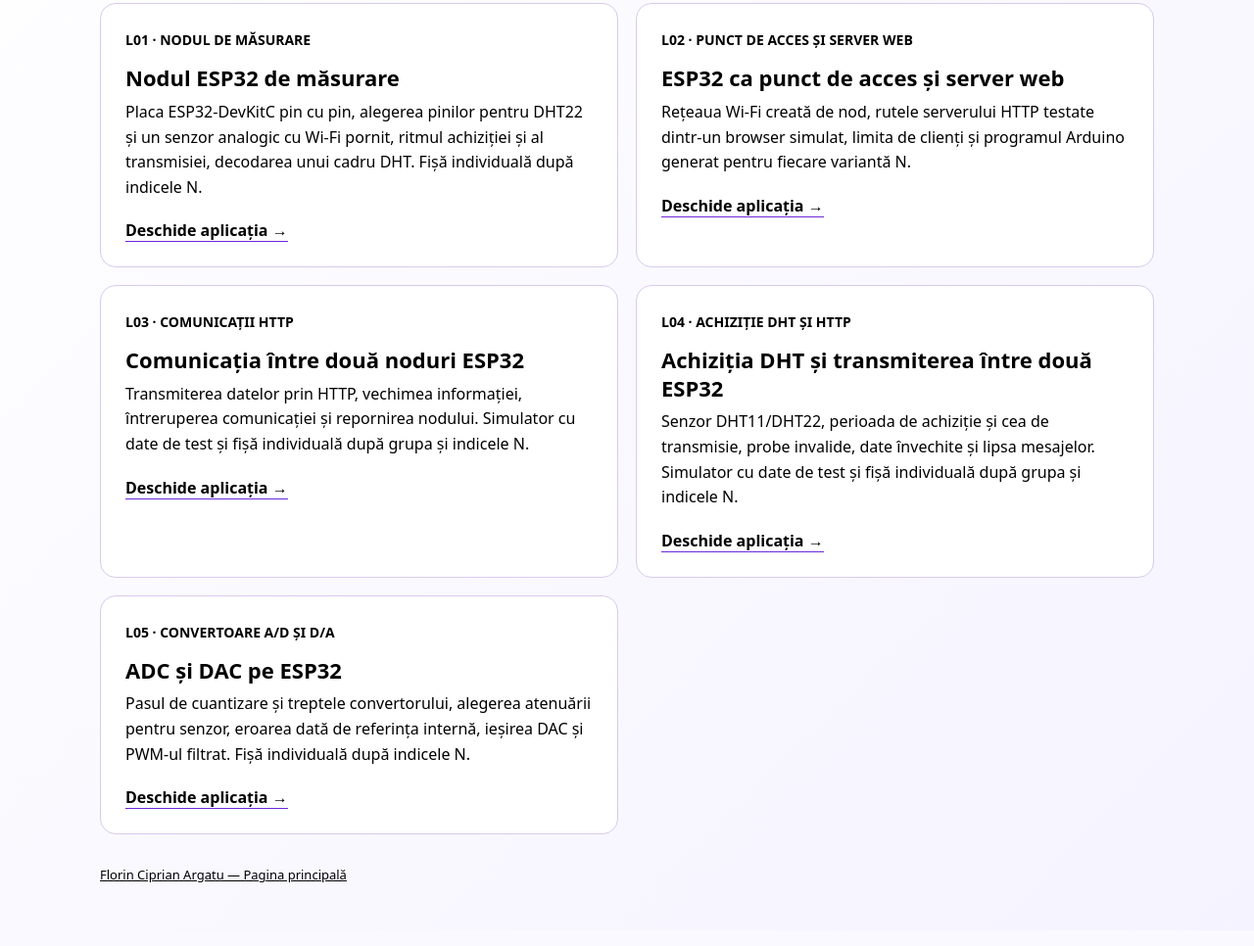
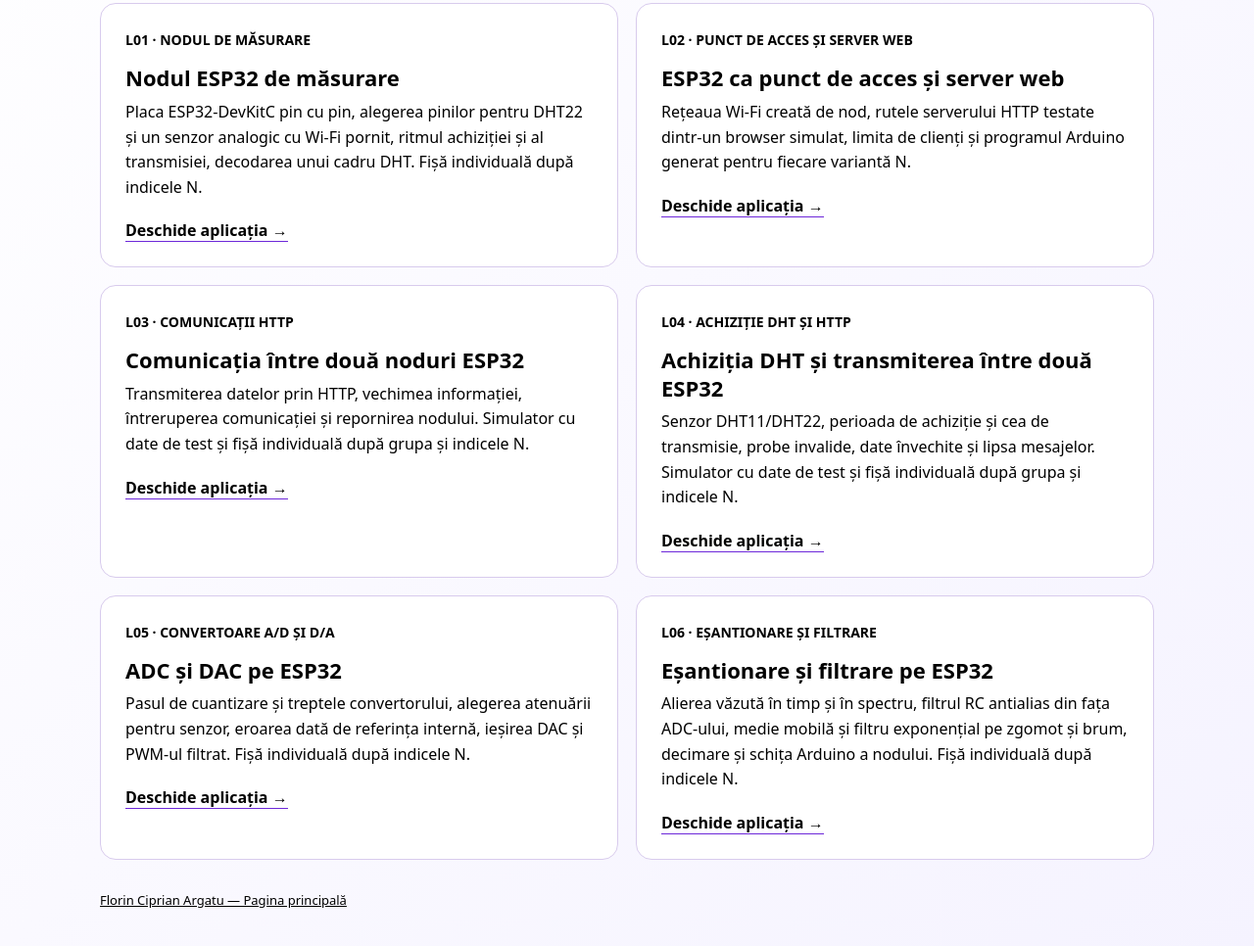
Before and after one commit to argatuflorin/CDM, a plain HTML site: page index.html in a window 1280 px wide. Shown: the part 316-1282 px from the top of the page at 98% size. Drawn offline with Linux system fonts and the light colour scheme.

Commit message:
CDM: card și rând L06 în portal și README

```diff
--- a/index.html
+++ b/index.html
@@ -68,6 +68,12 @@
         <p>Pasul de cuantizare și treptele convertorului, alegerea atenuării pentru senzor, eroarea dată de referința internă, ieșirea DAC și PWM-ul filtrat. Fișă individuală după indicele N.</p>
         <span class="open">Deschide aplicația →</span>
       </a>
+      <a class="card" href="L06/CDM_L06_Esantionare_Filtrare_ESP32_v1.0.html">
+        <span class="number">L06 · EȘANTIONARE ȘI FILTRARE</span>
+        <h2>Eșantionare și filtrare pe ESP32</h2>
+        <p>Alierea văzută în timp și în spectru, filtrul RC antialias din fața ADC-ului, medie mobilă și filtru exponențial pe zgomot și brum, decimare și schița Arduino a nodului. Fișă individuală după indicele N.</p>
+        <span class="open">Deschide aplicația →</span>
+      </a>
     </div>
     <footer><a href="https://argatuflorin.github.io/">Florin Ciprian Argatu — Pagina principală</a></footer>
   </main>
```
Also changed, not shown: 1 other file.
